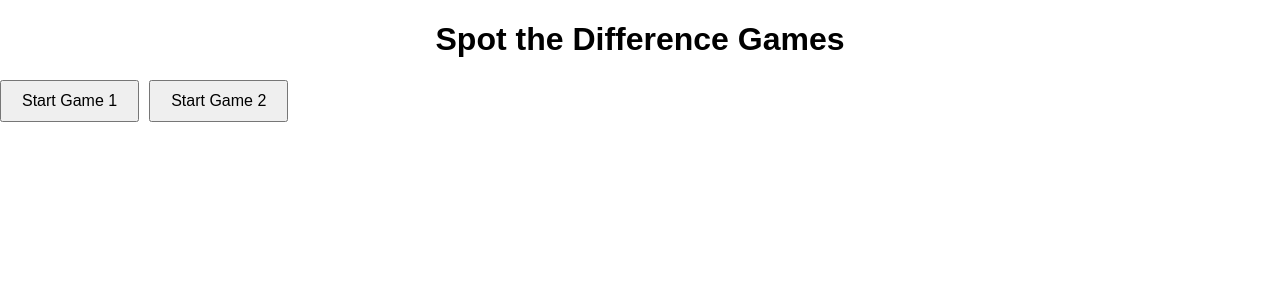
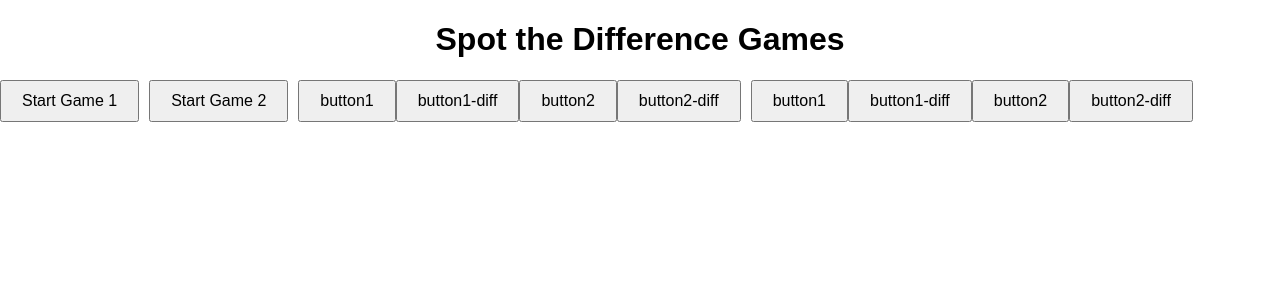
Before and after one commit to Valentine14th/PinkPixels, a React (Create React App) app in the folder my-app/: page / in a window 1280 px wide. Shown: the top 300 px of the page. Built offline with nearby package versions, Linux system fonts and the light colour scheme.

Commit message:
diff butts

```diff
--- /dev/null
+++ b/my-app/src/DifferenceButtons.js
@@ -0,0 +1,60 @@
+import React, { useState, useEffect } from 'react';
+
+// Define pairs of button IDs representing differences
+const differences = [
+  { id: "difference1", buttons: ["button1", "button1-diff"] },
+  { id: "difference2", buttons: ["button2", "button2-diff"] },
+  // Add more pairs as needed
+];
+
+const SpotTheDifferenceButton = ({ id, label, onSpotDifference }) => {
+  return (
+    <button
+      onClick={() => onSpotDifference(id)}
+      className="spot-difference-button"
+    >
+      {label}
+    </button>
+  );
+};
+
+const DifferenceButtons = ({ id, setWin }) => {
+  const [spottedDifferences, setSpottedDifferences] = useState({});
+
+  const handleSpotDifference = (differenceId) => {
+    // Only update if the difference has not been spotted yet
+    if (!spottedDifferences[differenceId]) {
+      setSpottedDifferences((prevSpotted) => ({
+        ...prevSpotted,
+        [differenceId]: true,
+      }));
+    }
+  };
+
+  useEffect(() => {
+    // Check if all differences have been spotted
+    if (Object.keys(spottedDifferences).length === differences.length) {
+      setWin((prevIsWin) => ({
+        ...prevIsWin,
+        [id]: true,
+      }));
+    }
+  }, [spottedDifferences, id, setWin]);
+
+  return (
+    <div className="spot-the-difference-game">
+      {differences.map((difference) =>
+        difference.buttons.map((buttonId) => (
+          <SpotTheDifferenceButton
+            key={buttonId}
+            id={buttonId}
+            label={buttonId}
+            onSpotDifference={() => handleSpotDifference(difference.id)}
+          />
+        ))
+      )}
+    </div>
+  );
+};
+
+export default DifferenceButtons;
--- a/my-app/src/main.js
+++ b/my-app/src/main.js
@@ -1,5 +1,6 @@
 import React, { useState } from 'react';
 import './SpotTheDifference.css';
+import DifferenceButtons from './DifferenceButtons.js';
 
 const games = [
   {
@@ -29,6 +30,12 @@ function SpotTheDifference() {
   const [currentGame, setCurrentGame] = useState(null);
   const [foundDifferences, setFoundDifferences] = useState([]);
   const [score, setScore] = useState(0);
+  const [win, setWin] = useState({
+    game1: false,
+    game2: false,
+    game3: false,
+    game4: false,
+  });
 
   const startGame = (game) => {
     setCurrentGame(game);
@@ -66,6 +73,16 @@ function SpotTheDifference() {
             Start Game {game.id}
           </button>
         ))}
+        <DifferenceButtons
+          id="game1"
+          setWin={setWin}
+        />
+        <DifferenceButtons
+          id="game2"
+          setWin={setWin}
+        />
+        {win.game1 && <div>Game 1: You win!</div>}
+        {win.game2 && <div>Game 2: You win!</div>}
       </div>
 
       {currentGame && (
```
